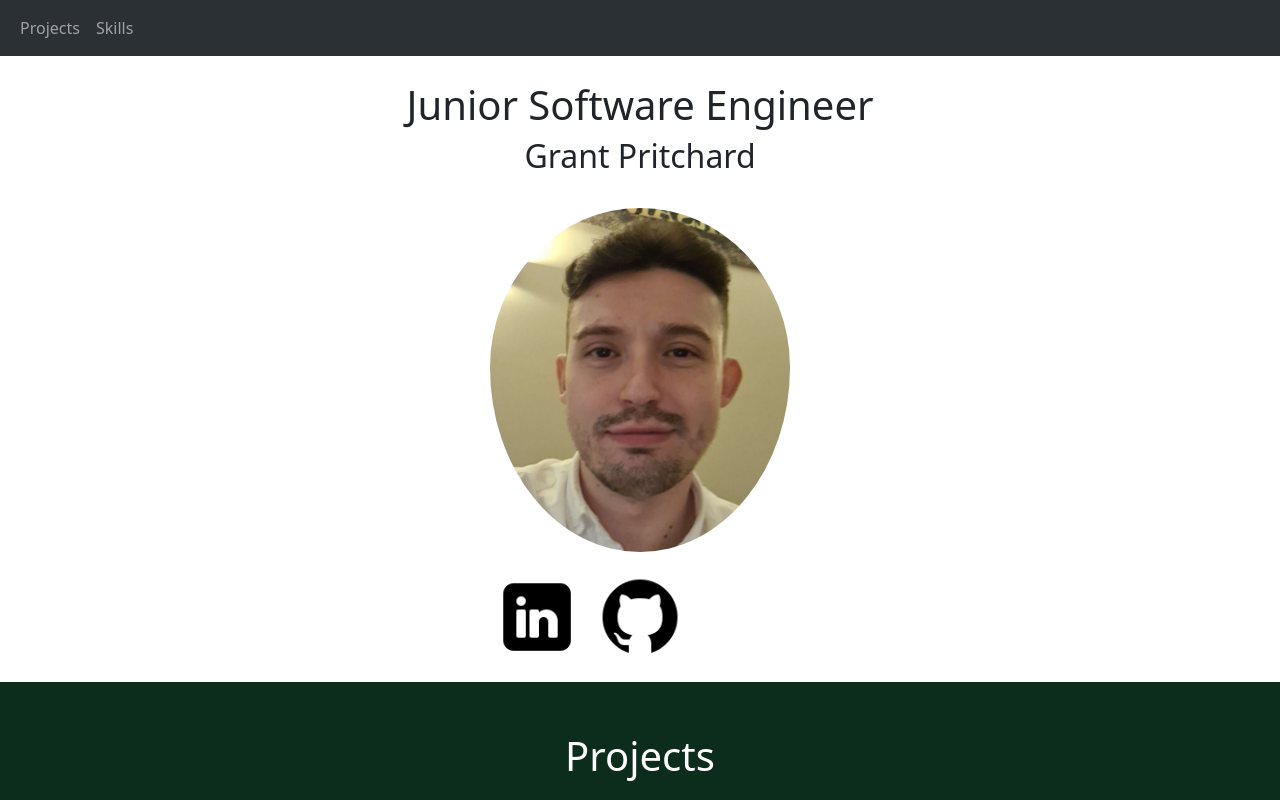
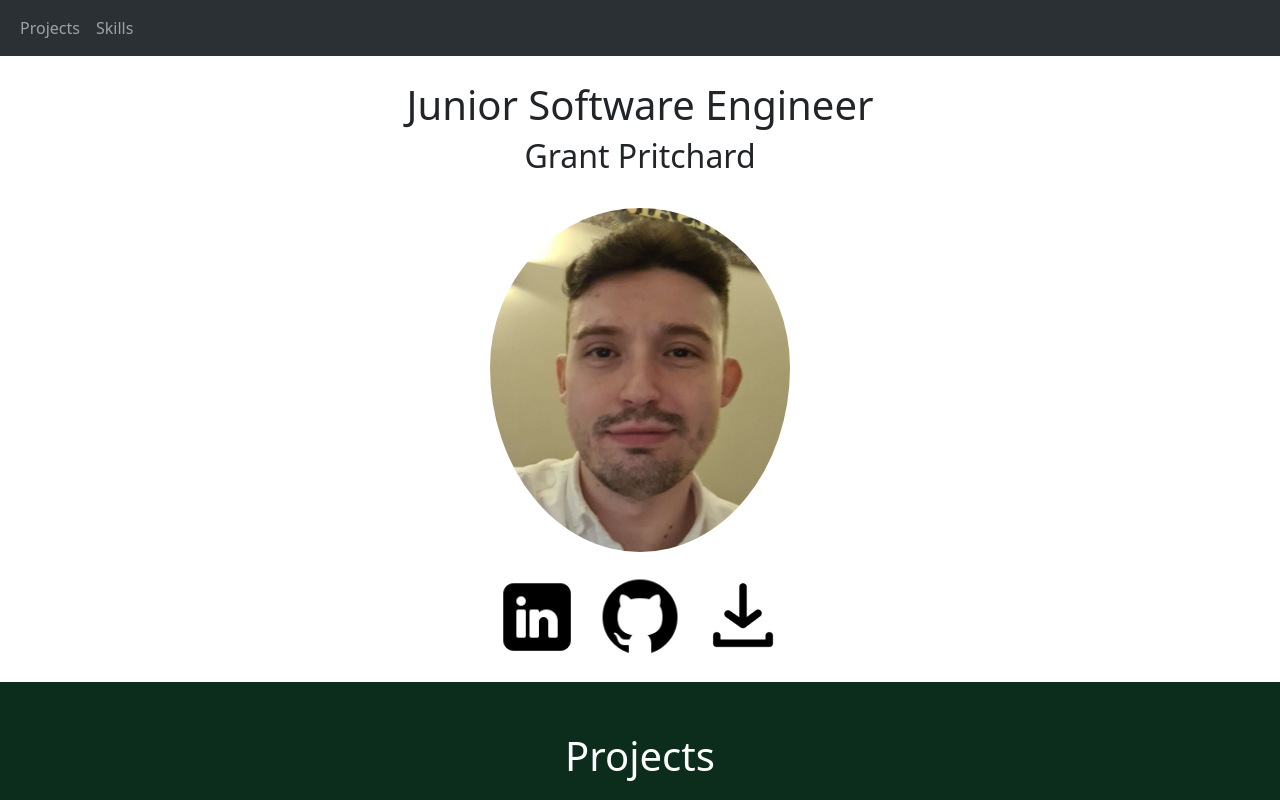
Before and after one commit to Grant1993/Portfolio, a React (Create React App) app: page / in a window 1280 px wide. Shown: the top 800 px of the page. Built offline with nearby package versions, Linux system fonts and the light colour scheme.

Commit message:
added the CV download link

```diff
--- a/src/Socials.js
+++ b/src/Socials.js
@@ -1,6 +1,8 @@
 import "./Socials.css";
 import linkedIn from "./linkedin.png";
 import github from "./github.png";
+import download from "./download.png";
+import CV from "./GrantPritchardCV.pdf";
 
 function Socials() {
   return (
@@ -15,6 +17,11 @@ function Socials() {
           <img src={github} alt="Github" />
         </a>
       </div>
+      <div>
+        <a href={CV} download>
+          <img src={download} alt="Github" />
+        </a>
+      </div>
     </div>
   );
 }
```
Also changed, not shown: src/download.png (added), 1 other file (tests, documents, lock files or other folders).
